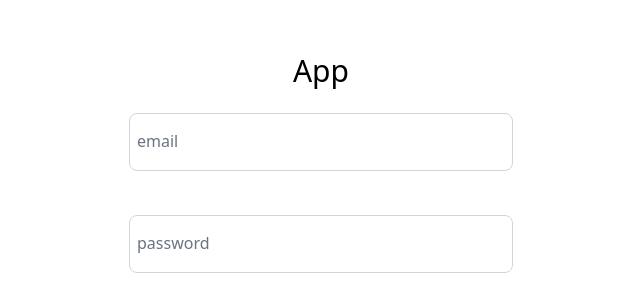
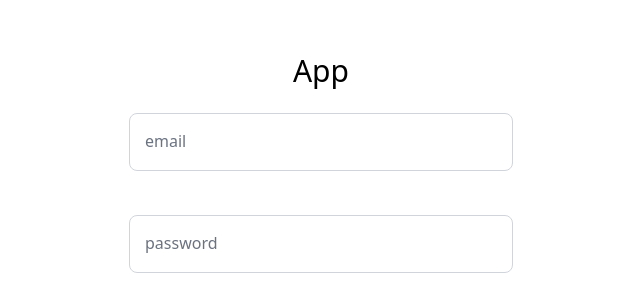
Before and after one commit to Ignaciofabian93/mern-group-project, a React (Vite) app: page /login in a window 1280 px wide. Shown: the part 173-476 px from the top of the page, without its empty margins (319-959 px from the left). Built offline with nearby package versions, Linux system fonts and the light colour scheme; no server answers.

Commit message:
input login

```diff
--- a/src/components/Textfield/Textfield.jsx
+++ b/src/components/Textfield/Textfield.jsx
@@ -6,28 +6,30 @@ const Textfield = ({ value, onChange, name, type, placeholder }) => {
     <>
       <div className="relative mt-6">
         <input
-          type={type}
           className={clsx(
             "peer w-96 border-b",
             "placeholder:text-transparent",
             "border-gray-300",
             "border rounded-lg",
             " py-4",
-            "pl-2",
+            "pl-4",
             "outline-none",
             "focus:border-blue-500",
             "focus:text-black",
             "transition duration-200",
             "bg-inherit"
           )}
+          type={type}
           placeholder={placeholder}
+          onChange={onChange}
+          value={value}
         />
         <label
           className={clsx(
             "absolute",
             "left-0 ml-1 -translate-y-3",
             "bg-white",
-            "px-1",
+            "px-3",
             "text-sm duration-100",
             "ease-linear",
             "peer-placeholder-shown:translate-y-4",
```
